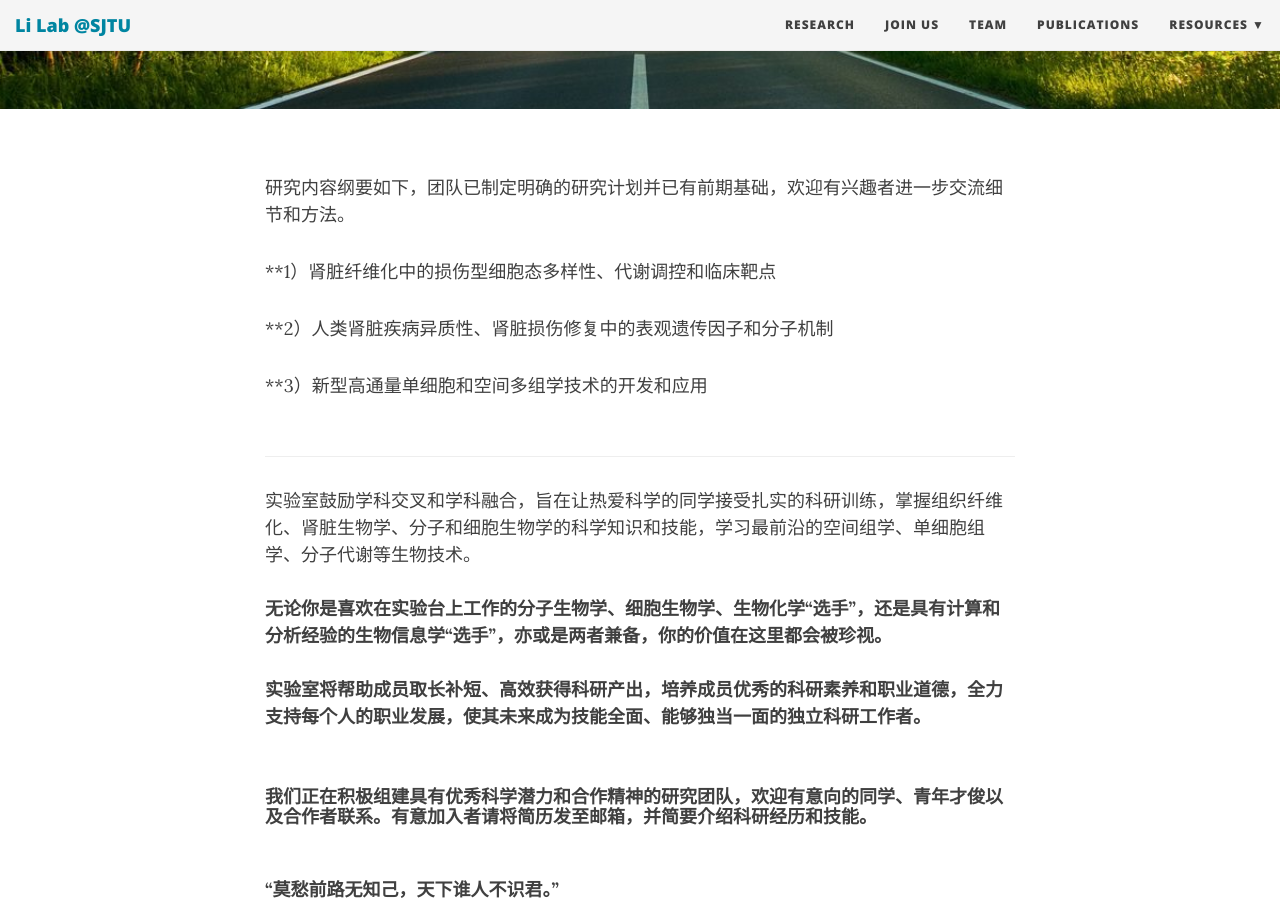
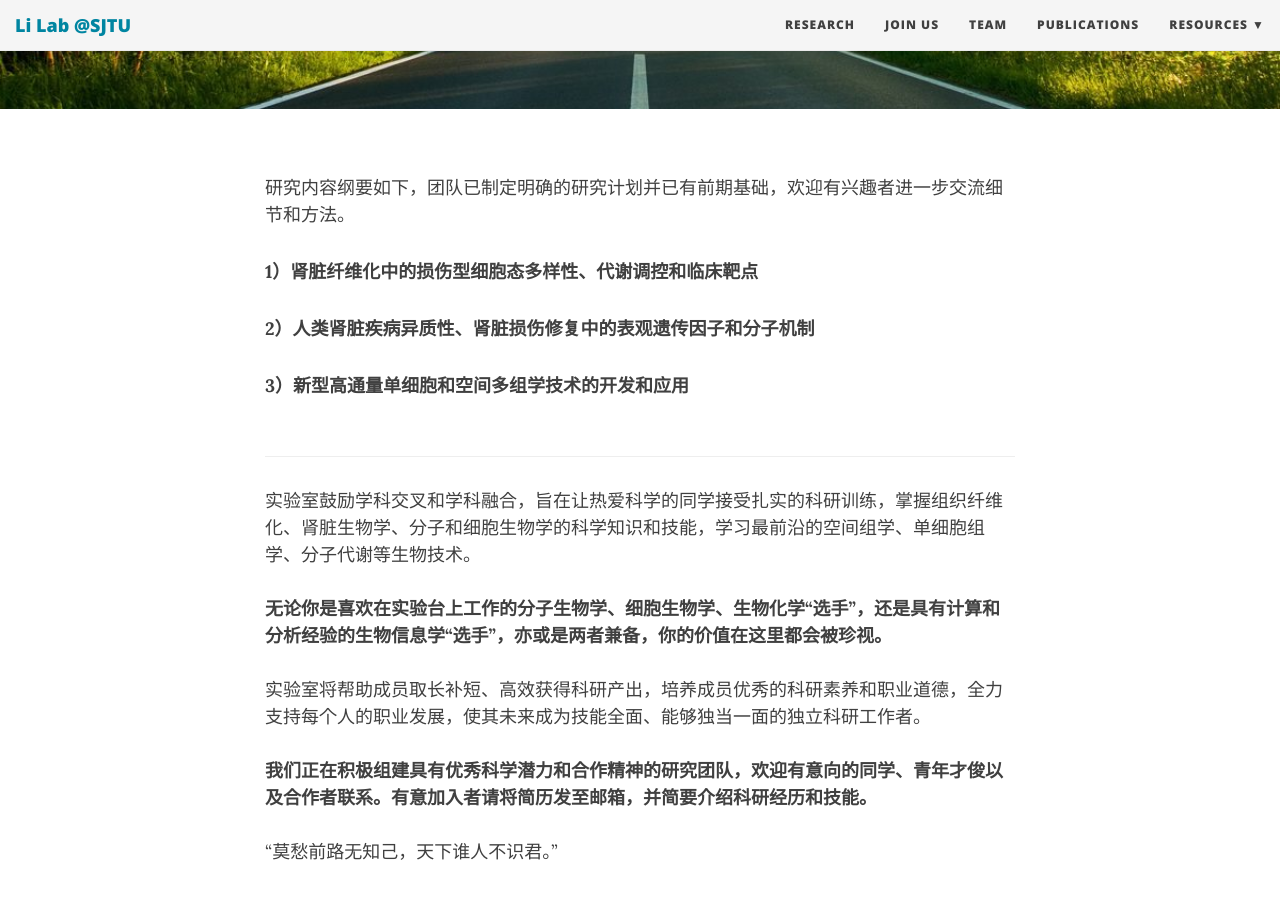
Before and after one commit to TheLiLab/thelilab.github.io, a Jekyll site: the page built from joinus.md, in a window 1280 px wide and 900 px high, scrolled down 380 px. Built offline with Jekyll 4.4.1, drawn with Linux system fonts in a browser that asks for light colours; nearby versions of some CDN libraries.

Commit message:
Update joinus.md

```diff
--- a/joinus.md
+++ b/joinus.md
@@ -9,20 +9,19 @@ bigimg:
 
 研究内容纲要如下，团队已制定明确的研究计划并已有前期基础，欢迎有兴趣者进一步交流细节和方法。<br>
 
-**1）肾脏纤维化中的损伤型细胞态多样性、代谢调控和临床靶点
-<br>
+**1）肾脏纤维化中的损伤型细胞态多样性、代谢调控和临床靶点**<br>
 
-**2）人类肾脏疾病异质性、肾脏损伤修复中的表观遗传因子和分子机制<br>
+**2）人类肾脏疾病异质性、肾脏损伤修复中的表观遗传因子和分子机制**<br>
 
-**3）新型高通量单细胞和空间多组学技术的开发和应用<br>
+**3）新型高通量单细胞和空间多组学技术的开发和应用**<br>
 <br>
 <hr>
 
 实验室鼓励学科交叉和学科融合，旨在让热爱科学的同学接受扎实的科研训练，掌握组织纤维化、肾脏生物学、分子和细胞生物学的科学知识和技能，学习最前沿的空间组学、单细胞组学、分子代谢等生物技术。<br><br>
-**无论你是喜欢在实验台上工作的分子生物学、细胞生物学、生物化学“选手”，还是具有计算和分析经验的生物信息学“选手”，亦或是两者兼备，你的价值在这里都会被珍视。<br><br>
-实验室将帮助成员取长补短、高效获得科研产出，培养成员优秀的科研素养和职业道德，全力支持每个人的职业发展，使其未来成为技能全面、能够独当一面的独立科研工作者。<br><br>**
-#### 我们正在积极组建具有优秀科学潜力和合作精神的研究团队，欢迎有意向的同学、青年才俊以及合作者联系。有意加入者请将简历发至邮箱，并简要介绍科研经历和技能。<br><br>
-**“莫愁前路无知己，天下谁人不识君。”**
+**无论你是喜欢在实验台上工作的分子生物学、细胞生物学、生物化学“选手”，还是具有计算和分析经验的生物信息学“选手”，亦或是两者兼备，你的价值在这里都会被珍视。**<br><br>
+实验室将帮助成员取长补短、高效获得科研产出，培养成员优秀的科研素养和职业道德，全力支持每个人的职业发展，使其未来成为技能全面、能够独当一面的独立科研工作者。<br><br>
+**我们正在积极组建具有优秀科学潜力和合作精神的研究团队，欢迎有意向的同学、青年才俊以及合作者联系。有意加入者请将简历发至邮箱，并简要介绍科研经历和技能。**<br><br>
+“莫愁前路无知己，天下谁人不识君。”
 <br><br>
 <hr>
 
```
